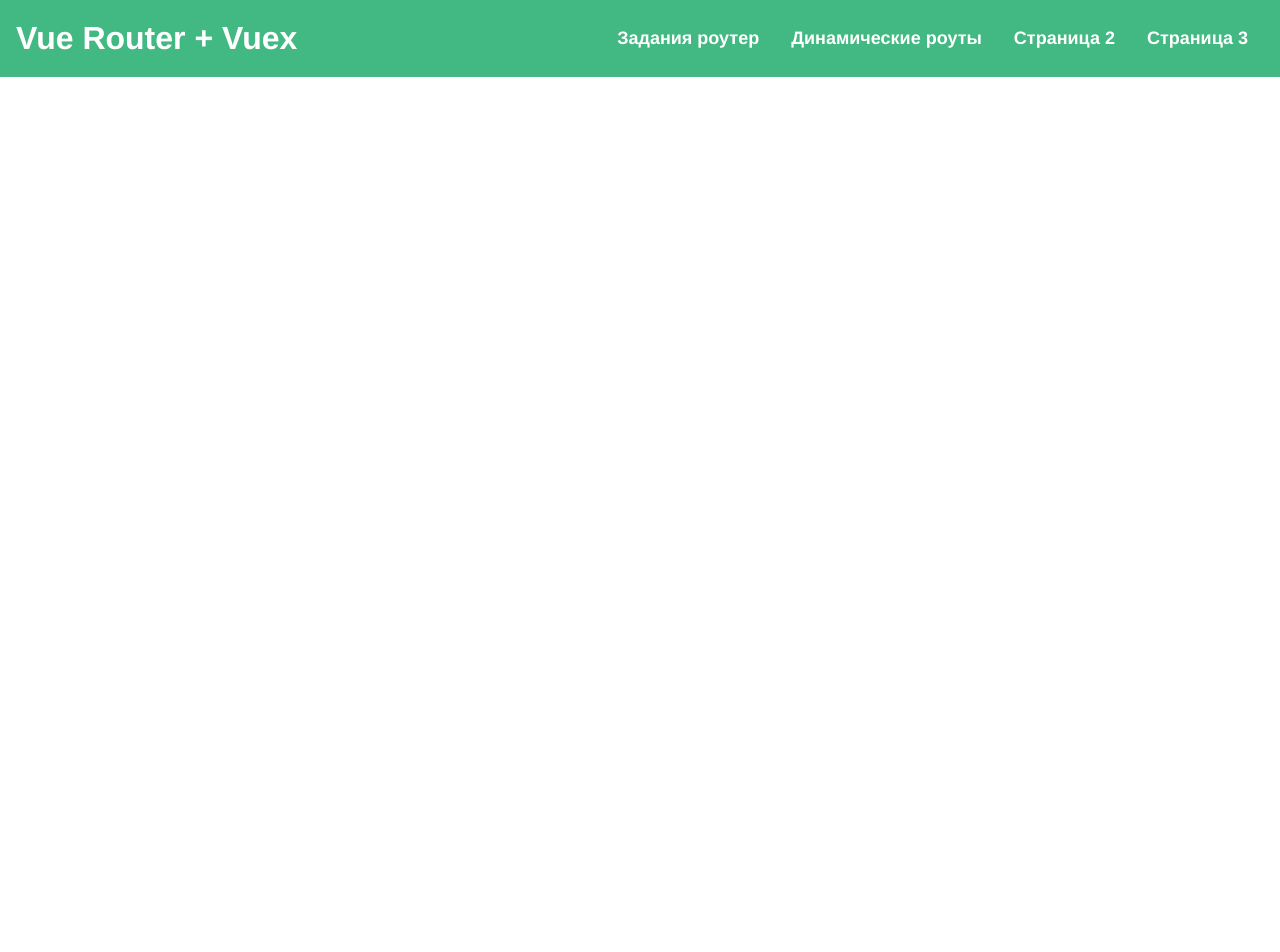
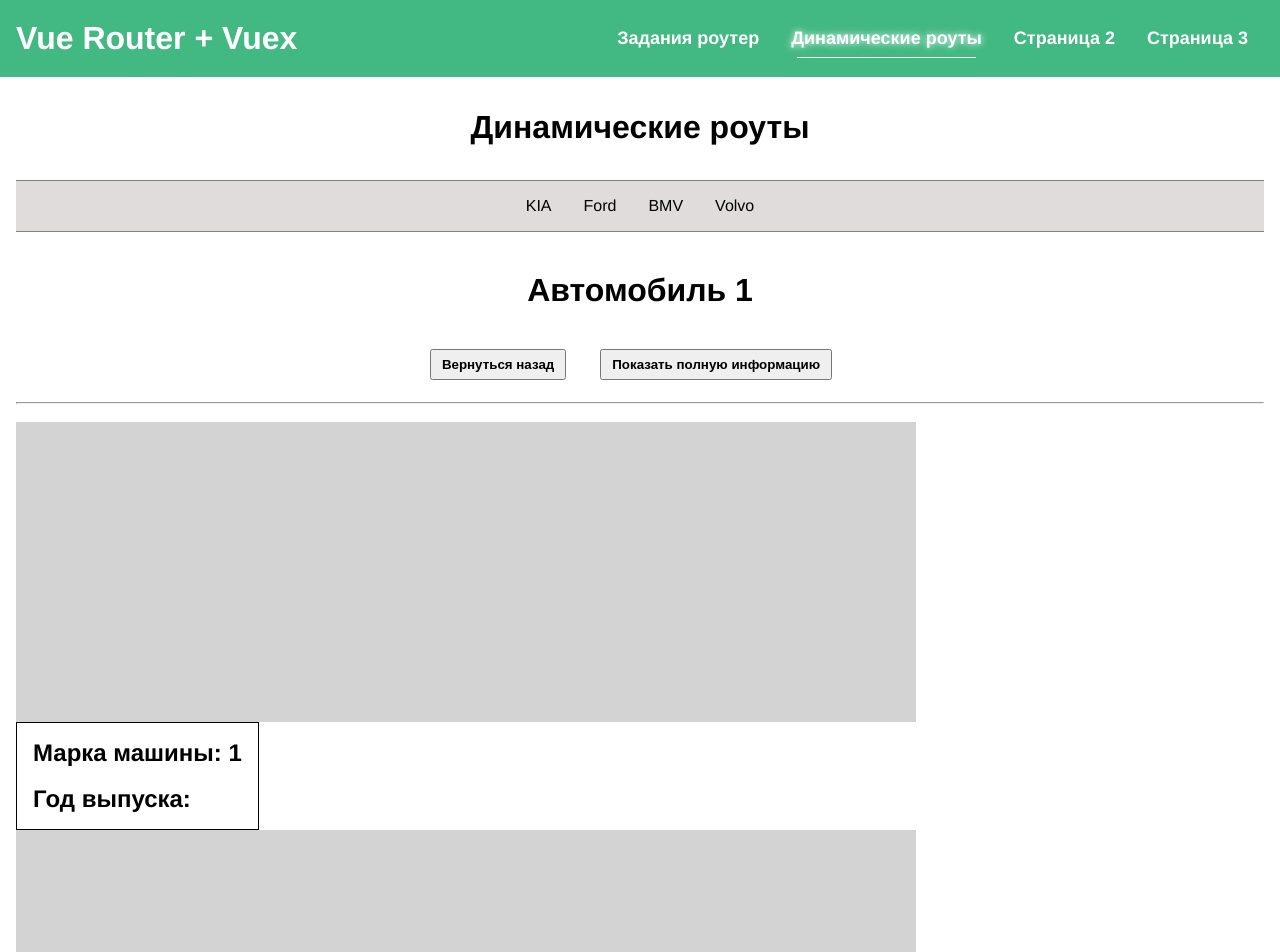
Before and after one commit to VladimirShadrov/vue-router-and-vuex-repetition, a Vue app: page /dinamic-routes/cars/1/fullInfo in a window 1280 px wide. Shown: the top 952 px of the page. Before the commit the page ends 800 px from the top, so only its background shows below. Built offline with nearby package versions, Linux system fonts and the light colour scheme.

Commit message:
Вложенные роуты

```diff
--- a/src/components/AppCarDinamic.vue
+++ b/src/components/AppCarDinamic.vue
@@ -6,14 +6,15 @@
     <div class="buttons__wrapper">
       <button @click="backToCars" class="button">Вернуться назад</button>
 
-      <!-- <router-link class="button" >
+      <router-link class="button" :to="{ name: 'fullInfo', params: { id: $route.params['id'] } }">
         <button class="button">Показать полную информацию</button>
-      </router-link> -->
+      </router-link>
     </div>
     <hr />
     <br />
 
     <!-- СЮДА ОТРИСОВАТЬ ПОЛНУЮ ИНФОРМАЦИЮ О МАШИНЕ -->
+    <router-view></router-view>
   </div>
 </template>
 
--- a/src/components/AppCarFullInfo.vue
+++ b/src/components/AppCarFullInfo.vue
@@ -5,9 +5,9 @@
     <div class="scroll1"></div>
 
     <div id="fullInfo" class="wrapper">
-      <h2>Марка машины: {{}}</h2>
+      <h2>Марка машины: {{ $route.params['id'] }}</h2>
       <br />
-      <h2>Год выпуска: {{}}</h2>
+      <h2>Год выпуска: {{ $route.params['year'] }}</h2>
     </div>
 
     <div class="scroll"></div>
--- a/src/components/AppDinamicRoutes.vue
+++ b/src/components/AppDinamicRoutes.vue
@@ -4,7 +4,7 @@
     <br />
 
     <nav>
-      <router-link class="link" active-class="link__active" v-for="car in cars" :key="car['id']" :to="`/dinamic-routes/cars/${car.model}`">{{
+      <router-link class="link" active-class="link__active" v-for="car in cars" :key="car['id']" :to="{ name: 'cars', params: { id: car.model } }">{{
         car.model
       }}</router-link>
     </nav>
--- a/src/router/index.ts
+++ b/src/router/index.ts
@@ -2,7 +2,7 @@
 import AppRouterTasks from '../components/AppRouterTasks.vue';
 import AppDinamicRoutes from '../components/AppDinamicRoutes.vue';
 import AppCarDinamic from '../components/AppCarDinamic.vue';
-// import AppCarFullInfo from '../components/AppCarFullInfo.vue';
+import AppCarFullInfo from '../components/AppCarFullInfo.vue';
 import AppPage2 from '../components/AppPage2.vue';
 import AppPage3 from '../components/AppPage3.vue';
 import App404Page from '../components/App404Page.vue';
@@ -19,6 +19,14 @@
       {
         path: 'cars/:id',
         component: AppCarDinamic,
+        name: 'cars',
+        children: [
+          {
+            path: 'fullInfo',
+            component: AppCarFullInfo,
+            name: 'fullInfo',
+          },
+        ],
       },
     ],
   },
```
